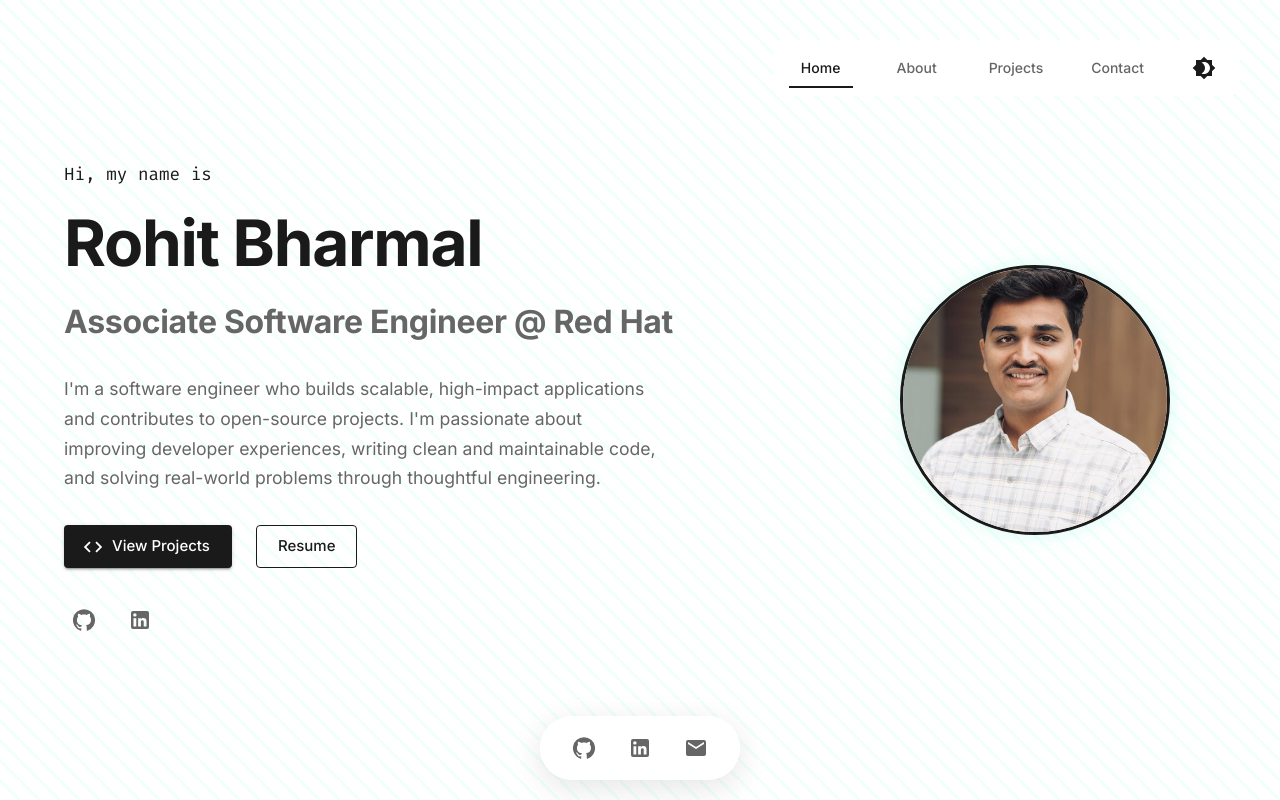
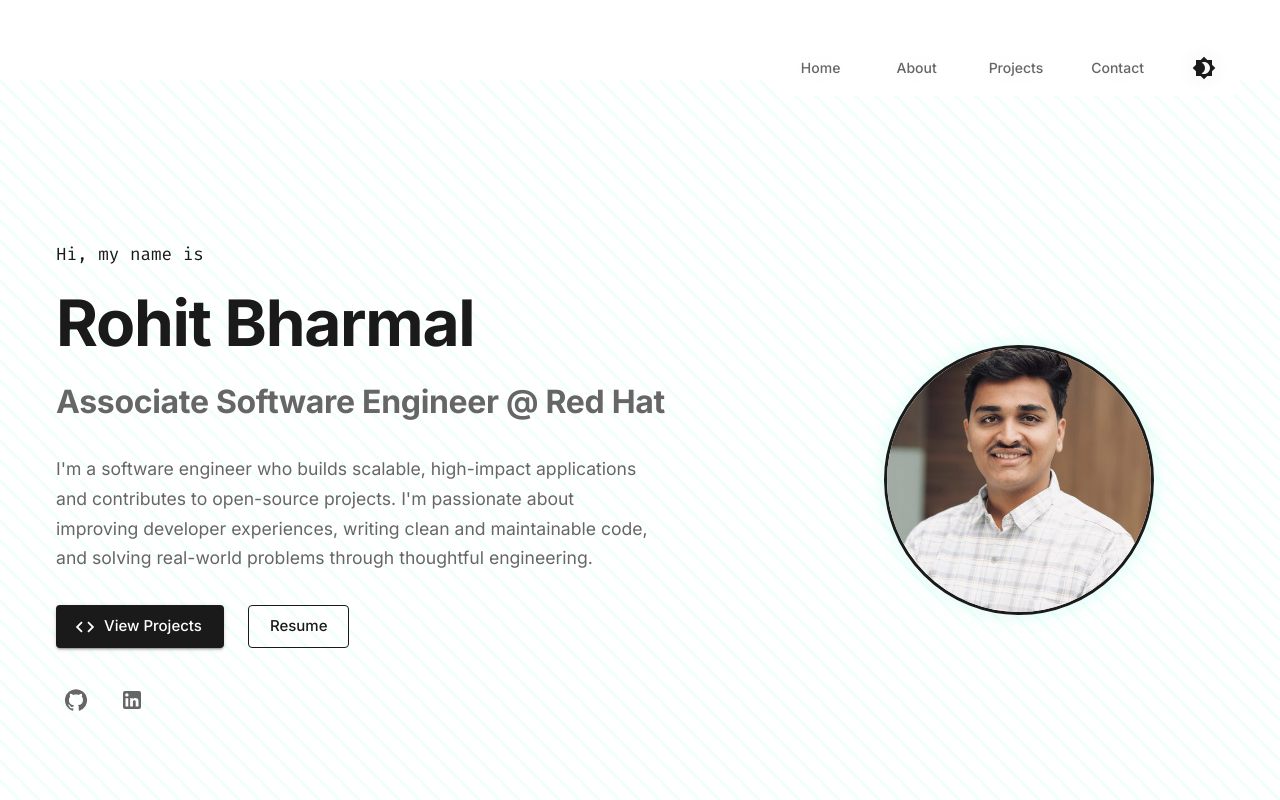
Before and after one commit to rohit-bharmal/rohit-bharmal.github.io, a React (Vite) app: page / in a window 1280 px wide. Shown: the top 800 px of the page. Built offline with nearby package versions, Linux system fonts and the light colour scheme.

Commit message:
page structure

```diff
--- a/src/App.tsx
+++ b/src/App.tsx
@@ -1,72 +1,38 @@
 // src/App.tsx
-import {
-  HashRouter as Router,
-  useLocation,
-  Routes,
-  Route,
-} from "react-router-dom";
-import { AnimatePresence } from "framer-motion";
 import { CssBaseline, GlobalStyles } from "@mui/material";
-import PageWrapper from "./components/PageWrapper";
-import Home from "./components/Home";
-import About from "./components/About";
-import Projects from "./components/Projects";
-import Contact from "./components/Contact";
 import { ThemeProviderWrapper } from "./theme/ThemeContext";
+import MainPage from "./components/MainPage";
 
 const globalStyles = {
   "*": {
     margin: 0,
     padding: 0,
     boxSizing: "border-box",
+    scrollBehavior: "smooth",
   },
   "html, body": {
     minHeight: "100vh",
     width: "100%",
+    margin: 0,
+    padding: 0,
+    overflow: "auto",
   },
-};
-
-const AnimatedRoutes = () => {
-  const location = useLocation();
-
-  return (
-    <AnimatePresence mode="wait">
-      <Routes location={location} key={location.pathname}>
-        <Route
-          path="/"
-          element={
-            <PageWrapper>
-              <Home />
-            </PageWrapper>
-          }
-        />
-        <Route
-          path="/about"
-          element={
-            <PageWrapper>
-              <About />
-            </PageWrapper>
-          }
-        />
-        <Route
-          path="/projects"
-          element={
-            <PageWrapper>
-              <Projects />
-            </PageWrapper>
-          }
-        />
-        <Route
-          path="/contact"
-          element={
-            <PageWrapper>
-              <Contact />
-            </PageWrapper>
-          }
-        />
-      </Routes>
-    </AnimatePresence>
-  );
+  "#root": {
+    width: "100%",
+    minHeight: "100vh",
+    display: "flex",
+    flexDirection: "column",
+  },
+  section: {
+    width: "100%",
+    display: "flex",
+    alignItems: "center",
+    scrollMarginTop: "56px", // Account for mobile header
+    padding: "80px 0", // Add vertical padding instead of min-height
+    "& > *": {
+      width: "100%",
+    },
+  },
 };
 
 function App() {
@@ -74,9 +40,7 @@ function App() {
     <ThemeProviderWrapper>
       <CssBaseline />
       <GlobalStyles styles={globalStyles} />
-      <Router>
-        <AnimatedRoutes />
-      </Router>
+      <MainPage />
     </ThemeProviderWrapper>
   );
 }
--- a/src/components/Footer.tsx
+++ b/src/components/Footer.tsx
@@ -15,7 +15,7 @@ const Footer = () => {
         >
           <IconButton
             component="a"
-            href="https://github.com/rohitbharmal"
+            href="https://github.com/rohit-bharmal"
             target="_blank"
             rel="noopener noreferrer"
             color="inherit"
--- a/src/components/Home.tsx
+++ b/src/components/Home.tsx
@@ -10,9 +10,8 @@ import {
 import { motion } from "framer-motion";
 import { useState, useEffect } from "react";
 import { GitHub, LinkedIn, Code } from "@mui/icons-material";
-import { Link } from "react-router-dom";
-import NavLinks from "./NavLinks";
 import profileImg from "../assets/img_8729_720.jpg";
+import { Theme } from "@mui/material/styles";
 
 // Typewriter effect
 const Typewriter = ({
@@ -50,13 +49,12 @@ const Home = () => (
       minHeight: "100vh",
       display: "flex",
       alignItems: "center",
-      background: (theme) => theme.palette.background.default,
-      color: (theme) => theme.palette.text.primary,
+      background: (theme: Theme) => theme.palette.background.default,
+      color: (theme: Theme) => theme.palette.text.primary,
       position: "relative",
       overflow: "hidden",
     }}
   >
-    <NavLinks />
     {/* Background decoration */}
     <Box
       sx={{
@@ -73,9 +71,24 @@ const Home = () => (
       }}
     />
 
-    <Container maxWidth="lg">
+    <Container
+      maxWidth="lg"
+      sx={{
+        px: { xs: 4, sm: 3 }, // 32px (4 * 8px) padding for mobile, 24px for larger screens
+      }}
+    >
       <Box sx={{ position: "relative", zIndex: 1 }}>
-        <Grid container spacing={4} alignItems="center">
+        <Grid
+          container
+          spacing={4}
+          alignItems="center"
+          sx={{
+            "& .MuiGrid-item": {
+              paddingLeft: { xs: "32px", sm: "24px" },
+              paddingRight: { xs: "32px", sm: "24px" },
+            },
+          }}
+        >
           <Grid item xs={12} md={8}>
             <motion.div
               initial={{ opacity: 0, y: 20 }}
@@ -85,7 +98,7 @@ const Home = () => (
               <Typography
                 variant="body1"
                 sx={{
-                  color: (theme) => theme.palette.primary.main,
+                  color: (theme: Theme) => theme.palette.primary.main,
                   fontFamily: "'Fira Code', monospace",
                   mb: 2,
                 }}
@@ -118,7 +131,7 @@ const Home = () => (
                 variant="h2"
                 sx={{
                   mb: 4,
-                  color: (theme) => theme.palette.text.secondary,
+                  color: (theme: Theme) => theme.palette.text.secondary,
                   fontSize: { xs: "1.5rem", md: "2rem" },
                 }}
               >
@@ -139,7 +152,7 @@ const Home = () => (
                 sx={{
                   maxWidth: "600px",
                   mb: 4,
-                  color: (theme) => theme.palette.text.secondary,
+                  color: (theme: Theme) => theme.palette.text.secondary,
                 }}
               >
                 I'm a software engineer who builds scalable, high-impact
@@ -157,8 +170,10 @@ const Home = () => (
             >
               <Stack direction="row" spacing={3} sx={{ mb: 4 }}>
                 <Button
-                  component={Link}
-                  to="/projects"
+                  onClick={() => {
+                    const element = document.getElementById("projects");
+                    element?.scrollIntoView({ behavior: "smooth" });
+                  }}
                   variant="contained"
                   color="primary"
                   size="large"
@@ -170,10 +185,11 @@ const Home = () => (
                   variant="outlined"
                   size="large"
                   sx={{
-                    borderColor: (theme) => theme.palette.primary.main,
-                    color: (theme) => theme.palette.primary.main,
+                    borderColor: (theme: Theme) => theme.palette.primary.main,
+                    color: (theme: Theme) => theme.palette.primary.main,
                     "&:hover": {
-                      borderColor: (theme) => theme.palette.primary.light,
+                      borderColor: (theme: Theme) =>
+                        theme.palette.primary.light,
                       backgroundColor: "rgba(100, 255, 218, 0.1)",
                     },
                   }}
@@ -192,13 +208,13 @@ const Home = () => (
             >
               <Stack direction="row" spacing={2}>
                 <IconButton
-                  href="https://github.com/rohitbharmal"
+                  href="https://github.com/rohit-bharmal"
                   target="_blank"
                   rel="noopener noreferrer"
                   sx={{
-                    color: (theme) => theme.palette.text.secondary,
+                    color: (theme: Theme) => theme.palette.text.secondary,
                     "&:hover": {
-                      color: (theme) => theme.palette.primary.main,
+                      color: (theme: Theme) => theme.palette.primary.main,
                     },
                   }}
                 >
@@ -209,9 +225,9 @@ const Home = () => (
                   target="_blank"
                   rel="noopener noreferrer"
                   sx={{
-                    color: (theme) => theme.palette.text.secondary,
+                    color: (theme: Theme) => theme.palette.text.secondary,
                     "&:hover": {
-                      color: (theme) => theme.palette.primary.main,
+                      color: (theme: Theme) => theme.palette.primary.main,
                     },
                   }}
                 >
@@ -237,7 +253,7 @@ const Home = () => (
                   borderRadius: "50%",
                   objectFit: "cover",
                   border: "3px solid",
-                  borderColor: (theme) => theme.palette.primary.main,
+                  borderColor: (theme: Theme) => theme.palette.primary.main,
                   boxShadow: "0 0 20px rgba(100, 255, 218, 0.3)",
                   mx: "auto",
                   display: "block",
--- /dev/null
+++ b/src/components/MainPage.tsx
@@ -0,0 +1,86 @@
+import { Box, Fab, Zoom } from "@mui/material";
+import { Theme } from "@mui/material/styles";
+import { KeyboardArrowUp } from "@mui/icons-material";
+import { useState, useEffect } from "react";
+import NavLinks from "./NavLinks";
+import Home from "./Home";
+import About from "./About";
+import Projects from "./Projects";
+import Contact from "./Contact";
+
+const MainPage = () => {
+  const [showBackToTop, setShowBackToTop] = useState(false);
+
+  useEffect(() => {
+    const handleScroll = () => {
+      // Show button when page is scrolled down 400px
+      setShowBackToTop(window.scrollY > 400);
+    };
+
+    window.addEventListener("scroll", handleScroll);
+    return () => window.removeEventListener("scroll", handleScroll);
+  }, []);
+
+  const scrollToTop = () => {
+    window.scrollTo({
+      top: 0,
+      behavior: "smooth",
+    });
+  };
+
+  return (
+    <Box
+      sx={{
+        width: "100%",
+        background: (theme: Theme) => theme.palette.background.default,
+        color: (theme: Theme) => theme.palette.text.primary,
+      }}
+    >
+      <NavLinks />
+
+      {/* Home Section */}
+      <section id="home" style={{ width: "100%" }}>
+        <Home />
+      </section>
+
+      {/* About Section */}
+      <section id="about" style={{ width: "100%" }}>
+        <About />
+      </section>
+
+      {/* Projects Section */}
+      <section id="projects" style={{ width: "100%" }}>
+        <Projects />
+      </section>
+
+      {/* Contact Section */}
+      <section id="contact" style={{ width: "100%" }}>
+        <Contact />
+      </section>
+
+      {/* Back to Top Button */}
+      <Zoom in={showBackToTop}>
+        <Fab
+          color="primary"
+          size="small"
+          aria-label="scroll back to top"
+          onClick={scrollToTop}
+          sx={{
+            position: "fixed",
+            bottom: { xs: 20, sm: 40 },
+            right: { xs: 20, sm: 40 },
+            backgroundColor: (theme: Theme) => theme.palette.primary.main,
+            "&:hover": {
+              backgroundColor: (theme: Theme) => theme.palette.primary.dark,
+            },
+            zIndex: 1000,
+          }}
+        >
+          <KeyboardArrowUp />
+        </Fab>
+      </Zoom>
+    </Box>
+  );
+};
+
+export default MainPage;
--- a/src/components/NavLinks.tsx
+++ b/src/components/NavLinks.tsx
@@ -1,58 +1,187 @@
-import { Stack, Button } from "@mui/material";
-import { Link, useLocation } from "react-router-dom";
+import {
+  Stack,
+  Button,
+  IconButton,
+  Drawer,
+  List,
+  ListItem,
+  ListItemText,
+  useMediaQuery,
+  AppBar,
+  Toolbar,
+  Typography,
+  Container,
+} from "@mui/material";
+import { Theme, useTheme } from "@mui/material/styles";
 import ThemeToggle from "./ThemeToggle";
+import MenuIcon from "@mui/icons-material/Menu";
+import { useState } from "react";
+
+const navItems = [
+  { id: "home", label: "Home" },
+  { id: "about", label: "About" },
+  { id: "projects", label: "Projects" },
+  { id: "contact", label: "Contact" },
+];
 
 const NavLinks = () => {
-  const location = useLocation();
+  const theme: Theme = useTheme();
+  const isMobile = useMediaQuery("(max-width:768px)");
+  const [mobileOpen, setMobileOpen] = useState(false);
+
+  const handleDrawerToggle = () => {
+    setMobileOpen(!mobileOpen);
+  };
+
+  const scrollToSection = (id: string) => {
+    const element = document.getElementById(id);
+    if (element) {
+      const offset = isMobile ? 56 : 0;
+      const elementPosition = element.getBoundingClientRect().top;
+      const offsetPosition = elementPosition + window.pageYOffset - offset;
+
+      window.scrollTo({
+        top: offsetPosition,
+        behavior: "smooth",
+      });
+
+      if (mobileOpen) {
+        handleDrawerToggle();
+      }
+    }
+  };
+
+  const drawer = (
+    <List>
+      {navItems.map(({ id, label }) => (
+        <ListItem
+          key={id}
+          onClick={() => scrollToSection(id)}
+          sx={{
+            color: theme.palette.text.secondary,
+            cursor: "pointer",
+            "&:hover": {
+              color: theme.palette.primary.main,
+            },
+          }}
+        >
+          <ListItemText primary={label} />
+        </ListItem>
+      ))}
+      <ListItem>
+        <ThemeToggle />
+      </ListItem>
+    </List>
+  );
+
+  if (isMobile) {
+    return (
+      <AppBar
+        position="fixed"
+        elevation={0}
+        sx={{
+          width: "100%",
+          backgroundColor:
+            theme.palette.mode === "light"
+              ? "rgba(255, 255, 255, 0.9)"
+              : "rgba(10, 25, 47, 0.9)",
+          backdropFilter: "blur(10px)",
+        }}
+      >
+        <Container maxWidth="lg">
+          <Toolbar sx={{ justifyContent: "space-between", padding: 0 }}>
+            <Typography
+              variant="h6"
+              onClick={() => scrollToSection("home")}
+              sx={{
+                color: theme.palette.text.primary,
+                textDecoration: "none",
+                fontWeight: "bold",
+                cursor: "pointer",
+              }}
+            >
+              RB
+            </Typography>
+            <IconButton
+              color="inherit"
+              aria-label="open drawer"
+              edge="end"
+              onClick={handleDrawerToggle}
+              sx={{ color: theme.palette.text.primary }}
+            >
+              <MenuIcon />
+            </IconButton>
+          </Toolbar>
+        </Container>
+
+        <Drawer
+          anchor="right"
+          open={mobileOpen}
+          onClose={handleDrawerToggle}
+          ModalProps={{
+            keepMounted: true,
+          }}
+          sx={{
+            "& .MuiDrawer-paper": {
+              boxSizing: "border-box",
+              width: 240,
+              backgroundColor:
+                theme.palette.mode === "light"
+                  ? "rgba(255, 255, 255, 0.95)"
+                  : "rgba(10, 25, 47, 0.95)",
+              backdropFilter: "blur(10px)",
+            },
+          }}
+        >
+          {drawer}
+        </Drawer>
+      </AppBar>
+    );
+  }
 
   return (
+    <Container
+      maxWidth="lg"
+      sx={{ position: "fixed", top: 0, left: 0, right: 0, zIndex: 1000 }}
+    >
       <Stack
         direction="row"
         spacing={4}
         alignItems="center"
         sx={{
-        position: "fixed",
+          position: "absolute",
           top: 40,
-        right: 40,
-        zIndex: 1000,
-        backgroundColor: (theme) =>
+          right: 0,
+          backgroundColor: (theme: Theme) =>
             theme.palette.mode === "light"
               ? "rgba(255, 255, 255, 0.9)"
               : "rgba(10, 25, 47, 0.9)",
           backdropFilter: "blur(10px)",
           borderRadius: "12px",
           padding: "8px 16px",
+          margin: 0,
         }}
       >
-      {[
-        { path: "/", label: "Home" },
-        { path: "/about", label: "About" },
-        { path: "/projects", label: "Projects" },
-        { path: "/contact", label: "Contact" },
-      ].map(({ path, label }) => (
+        {navItems.map(({ id, label }) => (
           <Button
-          key={path}
-          component={Link}
-          to={path}
+            key={id}
+            onClick={() => scrollToSection(id)}
             sx={{
-            color: (theme) =>
-              location.pathname === path
-                ? theme.palette.primary.main
-                : theme.palette.text.secondary,
+              color: (theme: Theme) => theme.palette.text.secondary,
               textDecoration: "none",
               position: "relative",
               "&:hover": {
-              color: (theme) => theme.palette.primary.main,
+                color: (theme: Theme) => theme.palette.primary.main,
                 backgroundColor: "transparent",
               },
               "&::after": {
                 content: '""',
                 position: "absolute",
-              width: location.pathname === path ? "100%" : "0%",
+                width: "0%",
                 height: "2px",
                 bottom: -2,
                 left: 0,
-              backgroundColor: (theme) => theme.palette.primary.main,
+                backgroundColor: (theme: Theme) => theme.palette.primary.main,
                 transition: "width 0.3s ease-in-out",
               },
               "&:hover::after": {
@@ -65,6 +194,7 @@ const NavLinks = () => {
         ))}
         <ThemeToggle />
       </Stack>
+    </Container>
   );
 };
 
--- a/src/components/PageWrapper.tsx
+++ b/src/components/PageWrapper.tsx
@@ -1,6 +1,7 @@
 import { motion } from "framer-motion";
 import { ReactNode } from "react";
-import { Box, Stack, IconButton, Tooltip } from "@mui/material";
+import { Box, Stack, IconButton, Tooltip, useMediaQuery } from "@mui/material";
+import { Theme, useTheme } from "@mui/material/styles";
 import { GitHub, LinkedIn, Email } from "@mui/icons-material";
 
 const pageVariants = {
@@ -36,7 +37,7 @@ const footerVariants = {
 const socialLinks = [
   {
     icon: <GitHub />,
-    href: "https://github.com/rohitbharmal",
+    href: "https://github.com/rohit-bharmal",
     label: "GitHub",
   },
   {
@@ -52,8 +53,23 @@ const socialLinks = [
 ];
 
 const PageWrapper = ({ children }: { children: ReactNode }) => {
+  const theme: Theme = useTheme();
+  const isMobile = useMediaQuery("(max-width:768px)");
+
   return (
-    <Box sx={{ minHeight: "100vh", position: "relative", pb: 10 }}>
+    <Box
+      sx={{
+        minHeight: "100vh",
+        position: "relative",
+        pb: 10,
+        pt: isMobile ? "56px" : 0, // Height of mobile header
+        mt: 0,
+        "& > *:first-of-type": {
+          // Add padding to the first child element (usually the Container)
+          pt: isMobile ? 2 : 4,
+        },
+      }}
+    >
       <motion.div
         initial="initial"
         animate="in"
@@ -83,7 +99,7 @@ const PageWrapper = ({ children }: { children: ReactNode }) => {
         >
           <Box
             sx={{
-              backgroundColor: (theme) =>
+              backgroundColor: (theme: Theme) =>
                 theme.palette.mode === "light"
                   ? "rgba(255, 255, 255, 0.8)"
                   : "rgba(17, 34, 64, 0.8)",
@@ -91,7 +107,7 @@ const PageWrapper = ({ children }: { children: ReactNode }) => {
               borderRadius: 8,
               px: 3,
               py: 1.5,
-              boxShadow: (theme) =>
+              boxShadow: (theme: Theme) =>
                 theme.palette.mode === "light"
                   ? "0 8px 32px rgba(0, 0, 0, 0.1)"
                   : "0 8px 32px rgba(0, 0, 0, 0.3)",
--- a/src/theme/theme.ts
+++ b/src/theme/theme.ts
@@ -59,6 +59,16 @@ const getDesignTokens = (mode: PaletteMode) => ({
         },
       },
     },
+    MuiGrid: {
+      styleOverrides: {
+        item: {
+          "@media (max-width: 768px)": {
+            paddingLeft: "16px !important",
+            paddingRight: "16px !important",
+          },
+        },
+      },
+    },
     MuiCard: {
       styleOverrides: {
         root: {
```
Also changed, not shown: src/components/About.tsx (+46 -46 lines), src/components/Contact.tsx (+17 -17 lines), src/data/projects.ts (deleted, +0 -19 lines). Lines whose indentation alone changed are shown as unchanged.
